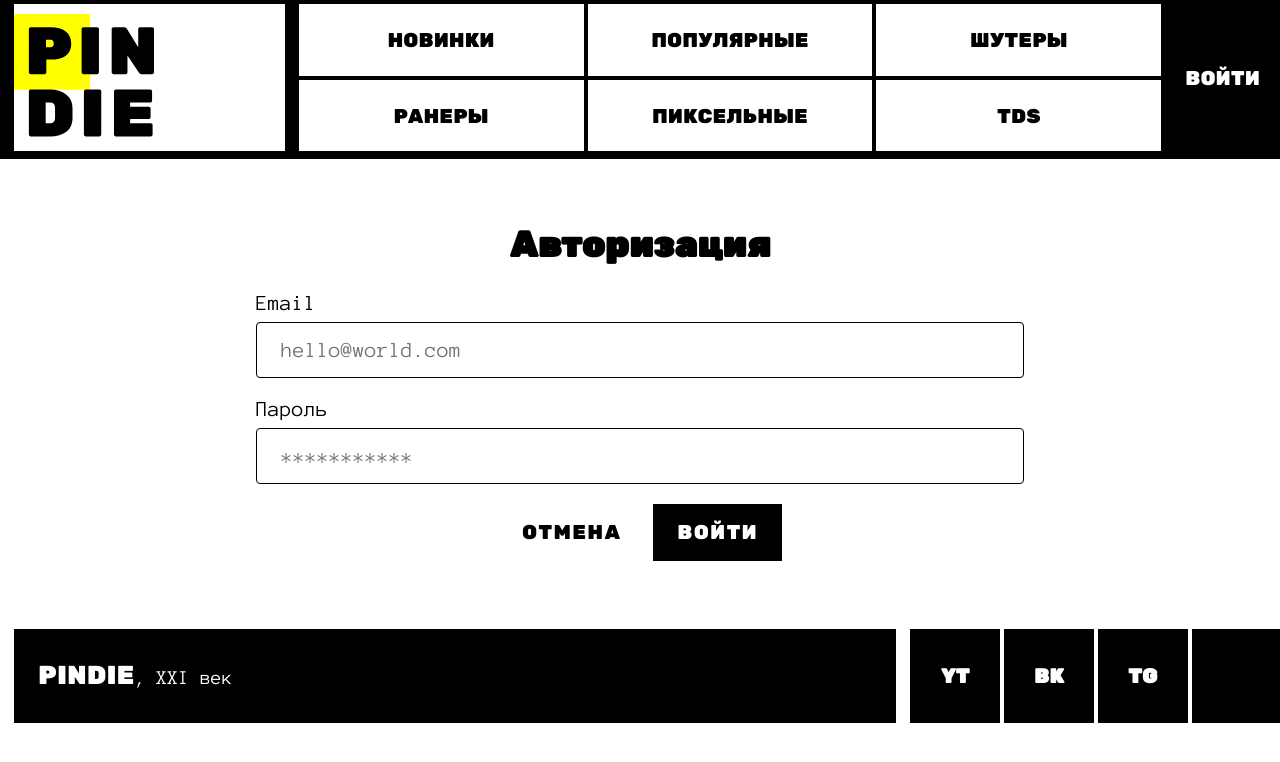
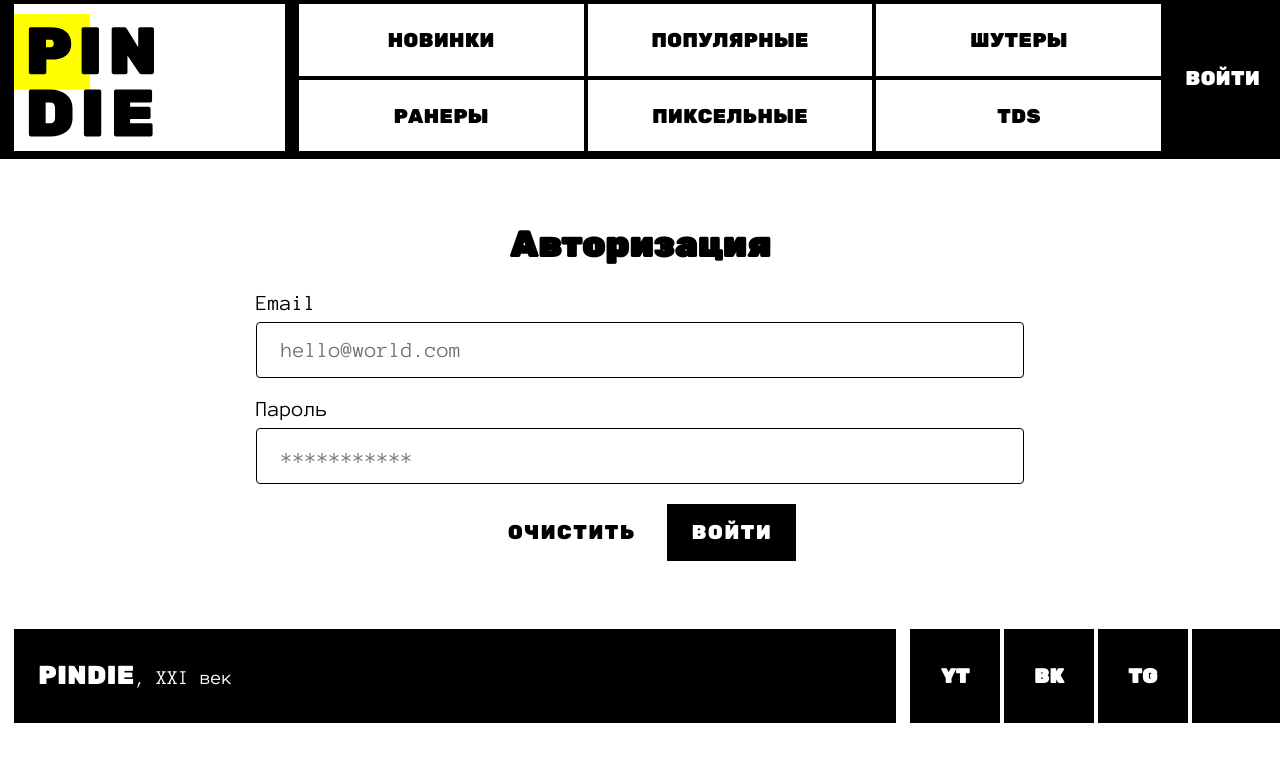
Before and after one commit to Wilbemax/Yandex-finally, a Next.js app: page /login in a window 1280 px wide. Shown: the top 762 px of the page. Built offline with nearby package versions, Linux system fonts and the light colour scheme.

Commit message:
изменил название кнопки очистки

```diff
--- a/app/components/AuthForm/AuthForm.jsx
+++ b/app/components/AuthForm/AuthForm.jsx
@@ -63,7 +63,7 @@ export const AuthForm = (props) => {
       )}
       <div className={Styles["form__actions"]}>
         <button className={Styles["form__reset"]} type="reset">
-          Отмена
+          Очистить
         </button>
         <button className={Styles["form__submit"]} type="submit">
           Войти
```
